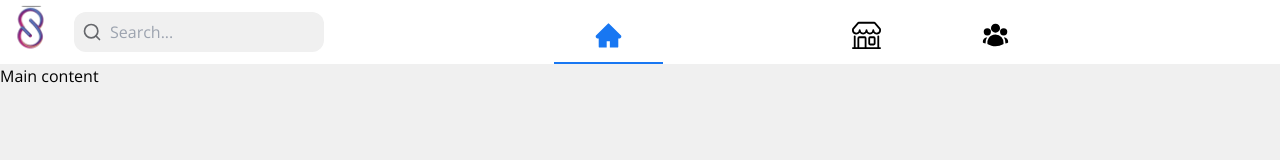
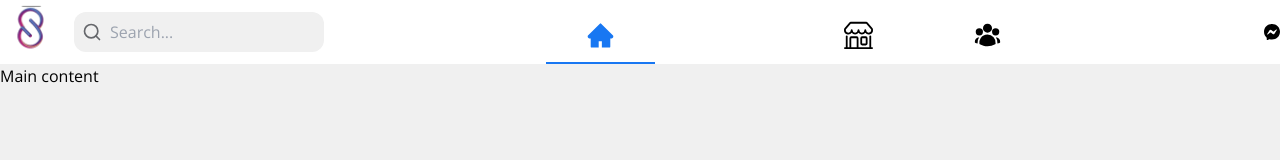
Before and after one commit to asiughuslyvesterobus/social_app, a Next.js app in the folder client/: page / in a window 1280 px wide. Shown: the top 160 px of the page. Built offline with nearby package versions, Linux system fonts and the light colour scheme; some icons are missing.

Commit message:
working on navbar

```diff
--- a/client/components/Navbar.tsx
+++ b/client/components/Navbar.tsx
@@ -1,10 +1,11 @@
-import { NavIcons } from "@/data";
-import { NavIconType } from "@/type";
 import Head from "next/head";
 import Image from "next/image";
 import Link from "next/link";
 import { useRouter } from "next/router";
+import { NavIcons } from "@/data";
+import { NavIconType } from "@/type";
 import { FiSearch } from "react-icons/fi";
+import { BsMessenger, BsBell } from "react-icons/bs";
 
 const Navbar = ({ title }: { title: String }) => {
   const router = useRouter();
@@ -60,11 +61,17 @@ const Navbar = ({ title }: { title: String }) => {
                   <item.icon size={29} />
                 </span>
               </Link>
-              <span className="group-hover:opacity-100 group-hover:scale-100 group-hover:visible scale-0 invisible transition-all opacity-0 absolute top-[62px] bg-btngray py-2 px-4 rounded-xl font-semibold text-sm">{item.tooltip}</span>
+              <span className="group-hover:opacity-100 group-hover:scale-100 group-hover:visible scale-0 invisible transition-all opacity-0 absolute top-[62px] bg-btngray py-2 px-4 rounded-xl font-semibold text-sm">
+                {item.tooltip}
+              </span>
             </li>
           ))}
         </ul>
-        <div></div>
+        <div>
+          <span>
+            <BsMessenger />
+          </span>
+        </div>
       </nav>
     </>
   );
```
